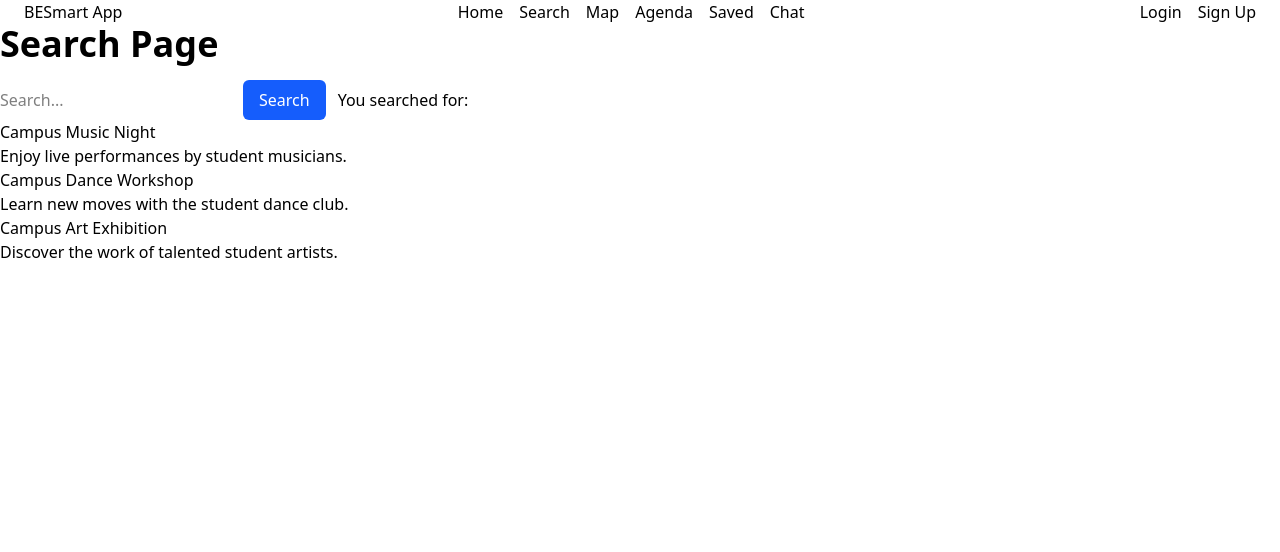
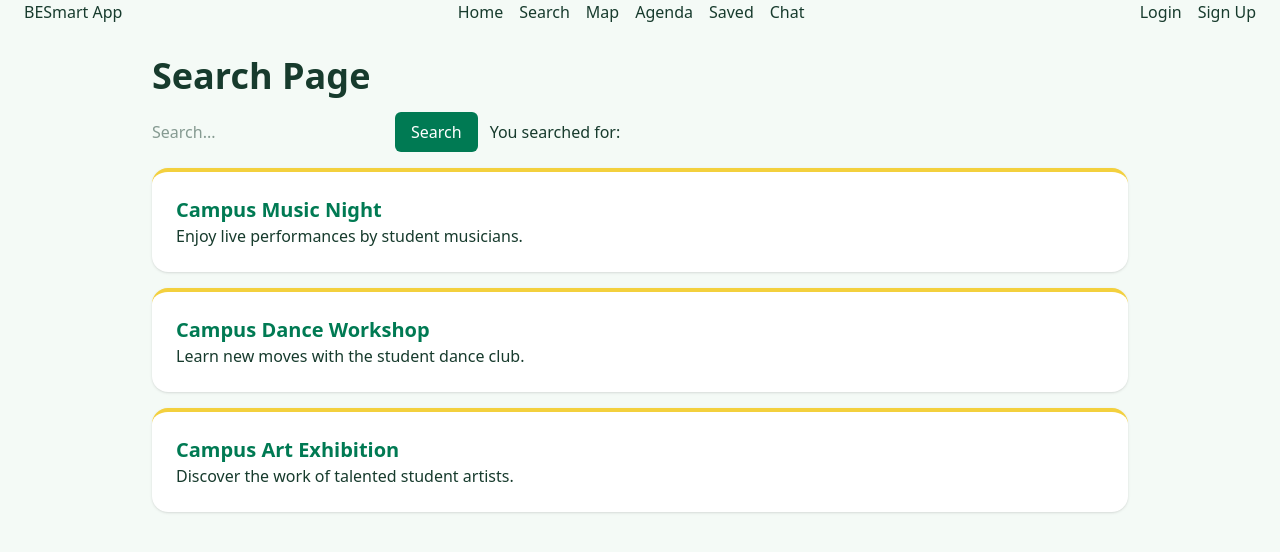
Before and after one commit to Jugg00/2026NSUHACKATHON_Project, a React (Vite) app: page /search in a window 1280 px wide. Shown: the top 552 px of the page. Built offline with nearby package versions, Linux system fonts and the light colour scheme.

Commit message:
Update frontend styling and pages

```diff
--- a/src/components/Button.jsx
+++ b/src/components/Button.jsx
@@ -1,7 +1,7 @@
 function Button({ text, onClick, type = "button" }) {
   return (
     <button
-      className="px-4 py-2 bg-blue-600 text-white rounded-md"
+      className="px-4 py-2 bg-[var(--color-nsu-green)] text-white rounded-md"
       onClick={onClick}
       type={type}
     >
--- a/src/components/ResultCard.jsx
+++ b/src/components/ResultCard.jsx
@@ -1,8 +1,10 @@
 // Receive the result title and description from the page that uses this card.
 function ResultCard({ title, description }) {
     return (
-        <article>
-            <h2>{title}</h2>
+        <article className="mt-4 rounded-2xl bg-white p-6 shadow-sm border-t-4 border-[var(--color-accent-gold)]">
+            <h2 className="text-xl font-semibold text-[var(--color-nsu-green)]">
+                {title}
+            </h2>
             <p>{description}</p>
         </article>
     );
--- a/src/index.css
+++ b/src/index.css
@@ -2,10 +2,19 @@
 
 :root {
   font-family: system-ui, sans-serif;
+  /* main NSU green color */
+  --color-nsu-green: #007A53;
+  /* supporting colors */
+  --color-accent-gold: #F3D03E;
+  --color-page: #f4faf6;
+  --color-surface: #ffffff;
+  --color-text: #173b2d;
 }
 
 body {
   margin: 0;
+  background-color: var(--color-page);
+  color: var(--color-text);
 }
 
 * {
--- a/src/pages/Home.jsx
+++ b/src/pages/Home.jsx
@@ -8,7 +8,7 @@ function Home() {
     <p className="text-lg">Click the button below to get started.</p>
     <Link
       to="/search"
-      className="inline-block px-4 py-2 bg-blue-600 text-white rounded-md"
+      className="inline-block px-4 py-2  bg-[var(--color-nsu-green)] text-white rounded-md"
     >
         Get Started
     </Link>
--- a/src/pages/Search.jsx
+++ b/src/pages/Search.jsx
@@ -34,7 +34,7 @@ function Search() {
   );
 
   return (
-    <>
+    <main className="max-w-5xl mx-auto px-6 py-8">
       <h1 className="text-4xl font-bold">Search Page</h1>
       <SearchBar onSearch={handleSearch} />
       {/* shows feedback in case theres no matches for the search */}
@@ -50,7 +50,7 @@ function Search() {
           description={result.description}
         />
       ))}
-    </>
+    </main>
   )
 }
 
```
